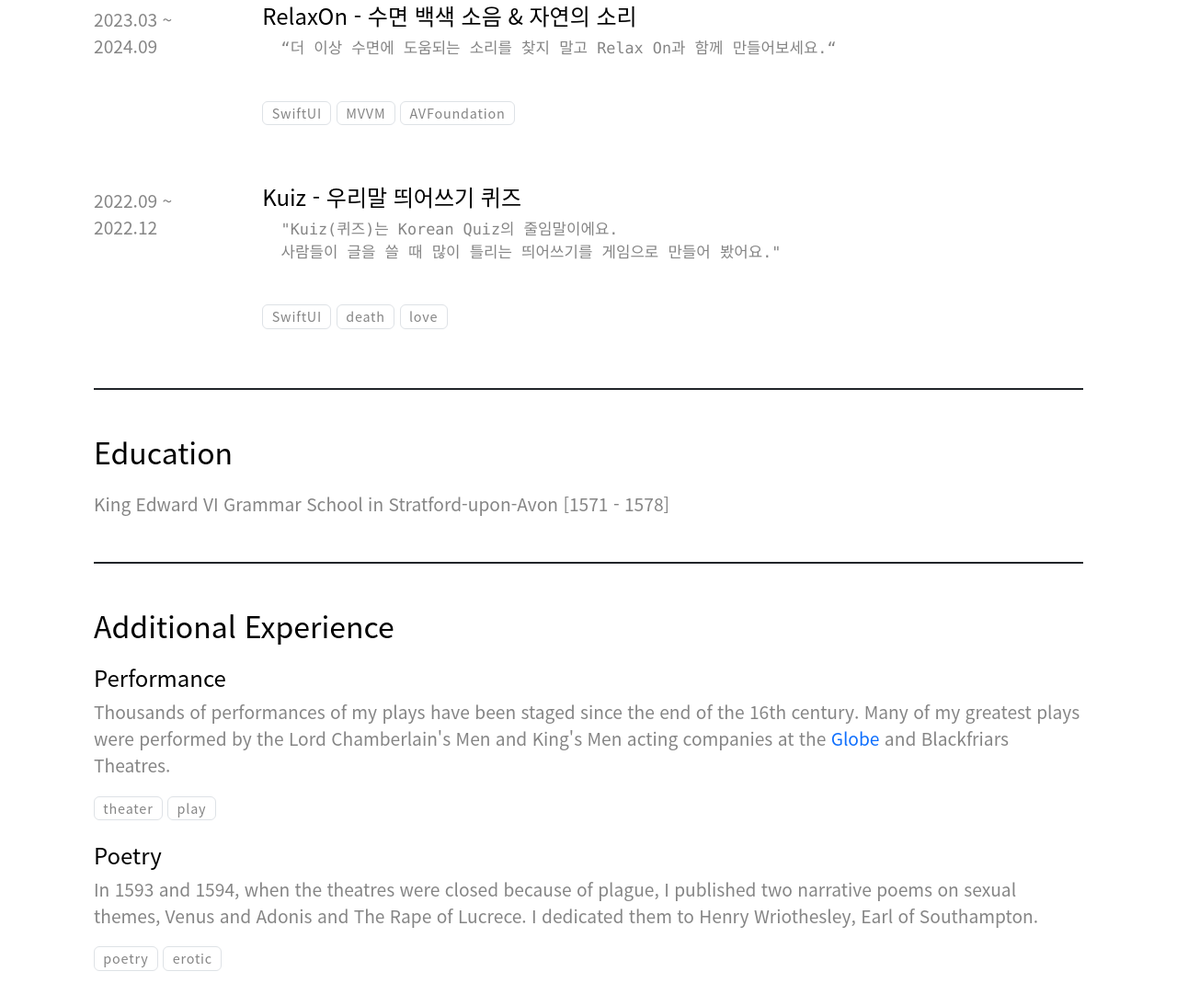
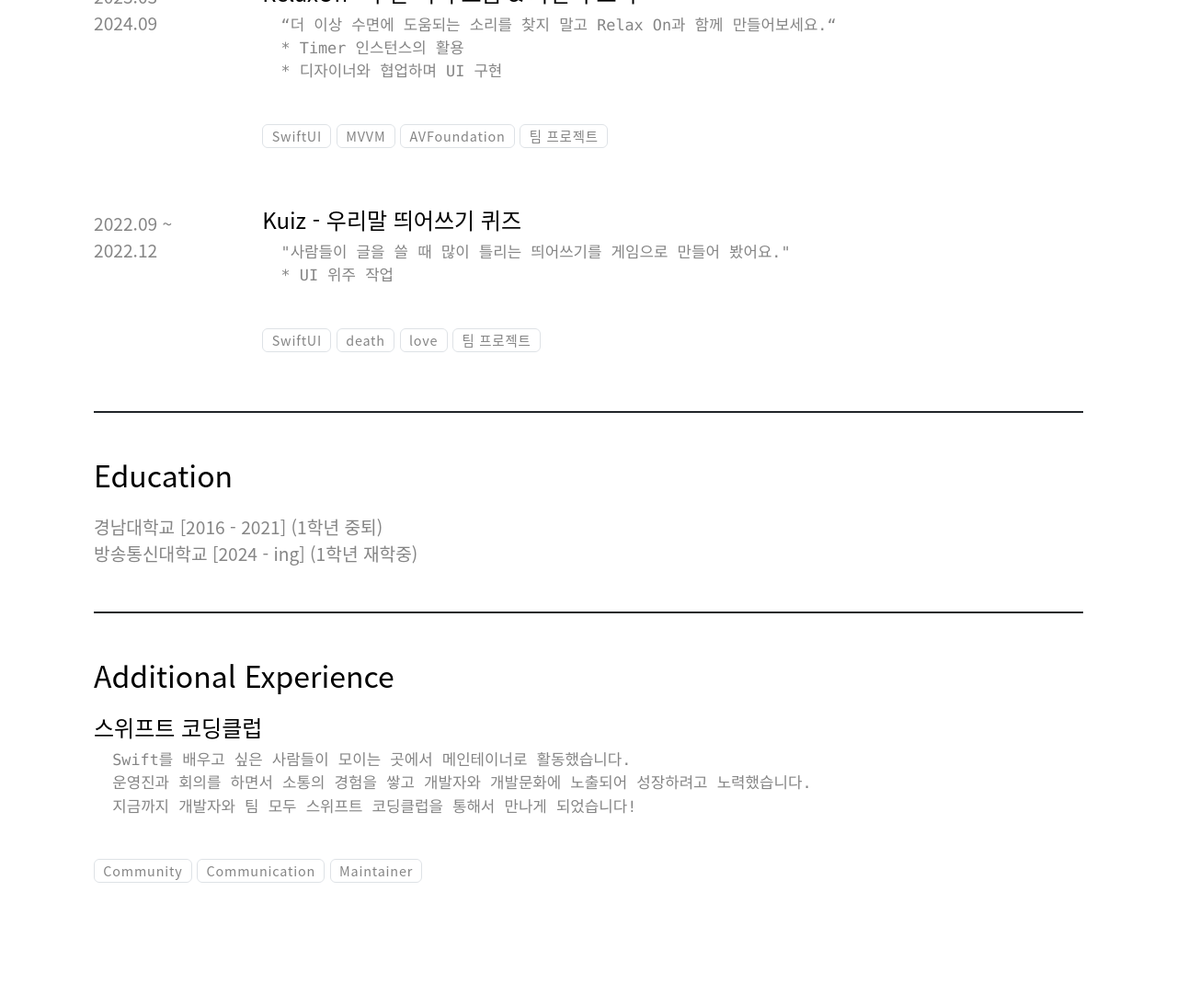
Before and after one commit to hamsik22/CV, a plain HTML site: page index.html in a window 1280 px wide. Shown: the part 1100-2194 px from the top of the page at 92% size. After the commit the page ends 2116 px from the top, so only its background shows below. Drawn offline with nearby package versions, Linux system fonts and the light colour scheme.

Commit message:
Deploying to gh-pages from @ hamsik22/CV@b22d999cefea774be2583e46cf8e1ca38795c8fc 🚀

```diff
--- a/index.html
+++ b/index.html
@@ -85,19 +85,15 @@
     <!--소개글 -->
     <div class="border-bottom border-2 border-print-0 border-dark mb-5 pb-5 pb-print-0 mb-print-1">
         <pre>
-            저에게 개발은 단순히 의자에 앉아서 컴퓨터를 하는 것이 아닌 본질과 핵심을
-            찾아 문제를 정의하고 해결하는 과정이라고 생각합니다. 지금까지 온라인
-            커뮤니티를 통해 진행했던 2번의 팀 프로젝트에서 해당 과정을 겪었고
-            내적 성장에 큰 도움을 받았습니다.
-            보다 많은 성장을 위해서는 사람들과의 만남이 필연적이라고 생각하여
-            커뮤니티와 커뮤니케이션에 관심을 가지고 사람들을 만나고 있습니다.
+            저에게 개발은 단순히 의자에 앉아서 컴퓨터를 하는 것이 아닌 본질과 핵심을 찾아 문제를 정의하고 해결하는 과정이라고 생각합니다.
+            지금까지 온라인 커뮤니티를 통해 진행했던 2번의 팀 프로젝트에서 해당 과정을 겪었고 내적 성장에 큰 도움을 받았습니다.
+            보다 많은 성장을 위해서는 사람들과의 만남이 필연적이라고 생각하여 커뮤니티와 커뮤니케이션에 관심을 가지고 사람들을 만나고 있습니다.
 
-            저는 사람을 통해서 성장하고 성장한만큼 사람들에게 나누어주기 위해
-            전문가다운 개발자가 되기위해 노력하고 있는 신입 iOS 개발자 입니다!
+            저는 사람을 통해서 성장하고 성장한만큼 사람들에게 나누어주기 위해 전문가다운 개발자가 되기위해 노력하고 있는 신입 iOS 개발자 입니다!
         </pre>
     </div>
 
-    <!-- 경력사항 -->
+    <!-- 경력사항 레이아웃 -->
     <div class="border-bottom border-2 border-print-0 border-dark mb-5 pb-5 pb-print-0 mb-print-1">
         <h2 class="mb-4">Professional Experience</h2>
         <div class="row d-block d-md-flex mb-5">
@@ -107,13 +103,17 @@
             <div class="col-md-10">
                 <h3 class="fs-4 fw-normal">FillTime:시간을채우다</h3>
 
-                <div><pre><code>  &quot;목표를 향해 도전하는 사람들이 포기하지 않았으면 좋겠어요.&quot;
+                <div><pre><code>  &quot;목표를 향해 도전하는 사람들이 포기하지 않았으면 좋겠어요!
+  * Timer
+  * MVVM 디자인 패턴의 이해
+  * Firebase 적용
   </code></pre></div>
 
                 <p>
                     <span class="badge text-body border border-1">SwiftUI</span>
                     <span class="badge text-body border border-1">MVVM</span>
                     <span class="badge text-body border border-1">Firebase</span>
+                    <span class="badge text-body border border-1">개인 프로젝트</span>
                 </p>
             </div>
         </div>
@@ -125,12 +125,15 @@
                 <h3 class="fs-4 fw-normal">RelaxOn - 수면 백색 소음 &amp; 자연의 소리</h3>
 
                 <div><pre><code>  “더 이상 수면에 도움되는 소리를 찾지 말고 Relax On과 함께 만들어보세요.“
+  * Timer 인스턴스의 활용
+  * 디자이너와 협업하며 UI 구현
   </code></pre></div>
 
                 <p>
                     <span class="badge text-body border border-1">SwiftUI</span>
                     <span class="badge text-body border border-1">MVVM</span>
                     <span class="badge text-body border border-1">AVFoundation</span>
+                    <span class="badge text-body border border-1">팀 프로젝트</span>
                 </p>
             </div>
         </div>
@@ -141,14 +144,15 @@
             <div class="col-md-10">
                 <h3 class="fs-4 fw-normal">Kuiz - 우리말 띄어쓰기 퀴즈</h3>
 
-                <div><pre><code>  &quot;Kuiz(퀴즈)는 Korean Quiz의 줄임말이에요.
-  사람들이 글을 쓸 때 많이 틀리는 띄어쓰기를 게임으로 만들어 봤어요.&quot;
+                <div><pre><code>  &quot;사람들이 글을 쓸 때 많이 틀리는 띄어쓰기를 게임으로 만들어 봤어요.&quot;
+  * UI 위주 작업
   </code></pre></div>
 
                 <p>
                     <span class="badge text-body border border-1">SwiftUI</span>
                     <span class="badge text-body border border-1">death</span>
                     <span class="badge text-body border border-1">love</span>
+                    <span class="badge text-body border border-1">팀 프로젝트</span>
                 </p>
             </div>
         </div>
@@ -157,7 +161,8 @@
     <!-- 교육이력 -->
     <div class="border-bottom border-2 border-print-0 border-dark mb-5 pb-5 pb-print-0 mb-print-1">
         <h2 class="mb-4">Education</h2>
-        <div>King Edward VI Grammar School in Stratford-upon-Avon [1571 - 1578]</div>
+        <div> 경남대학교 [2016 - 2021] (1학년 중퇴) </div>
+        <div> 방송통신대학교 [2024 - ing] (1학년 재학중) </div>
     </div>
 
 
@@ -167,23 +172,17 @@
     <h2 class="mb-4">Additional Experience</h2>
 
     <div class="mb-4">
-        <h3 class="fs-4 fw-normal">Performance</h3>
+        <h3 class="fs-4 fw-normal">스위프트 코딩클럽</h3>
 
-        <p>Thousands of performances of my plays have been staged since the end of the 16th century. Many of my greatest plays were performed by the Lord Chamberlain&#39;s Men and King&#39;s Men acting companies at the <a href="https://en.wikipedia.org/wiki/Globe_Theatre">Globe</a> and Blackfriars Theatres.</p>
+        <pre><code>  Swift를 배우고 싶은 사람들이 모이는 곳에서 메인테이너로 활동했습니다.
+  운영진과 회의를 하면서 소통의 경험을 쌓고 개발자와 개발문화에 노출되어 성장하려고 노력했습니다.
+  지금까지 개발자와 팀 모두 스위프트 코딩클럽을 통해서 만나게 되었습니다!
+  </code></pre>
 
         <div>
-            <span class="badge text-body border border-1">theater</span>
-            <span class="badge text-body border border-1">play</span>
-        </div>
-    </div>
-    <div class="mb-4">
-        <h3 class="fs-4 fw-normal">Poetry</h3>
-
-        <p>In 1593 and 1594, when the theatres were closed because of plague, I published two narrative poems on sexual themes, Venus and Adonis and The Rape of Lucrece. I dedicated them to Henry Wriothesley, Earl of Southampton.</p>
-
-        <div>
-            <span class="badge text-body border border-1">poetry</span>
-            <span class="badge text-body border border-1">erotic</span>
+            <span class="badge text-body border border-1">Community</span>
+            <span class="badge text-body border border-1">Communication</span>
+            <span class="badge text-body border border-1">Maintainer</span>
         </div>
     </div>
 </div>
```
Also changed, not shown: 1 other file.
